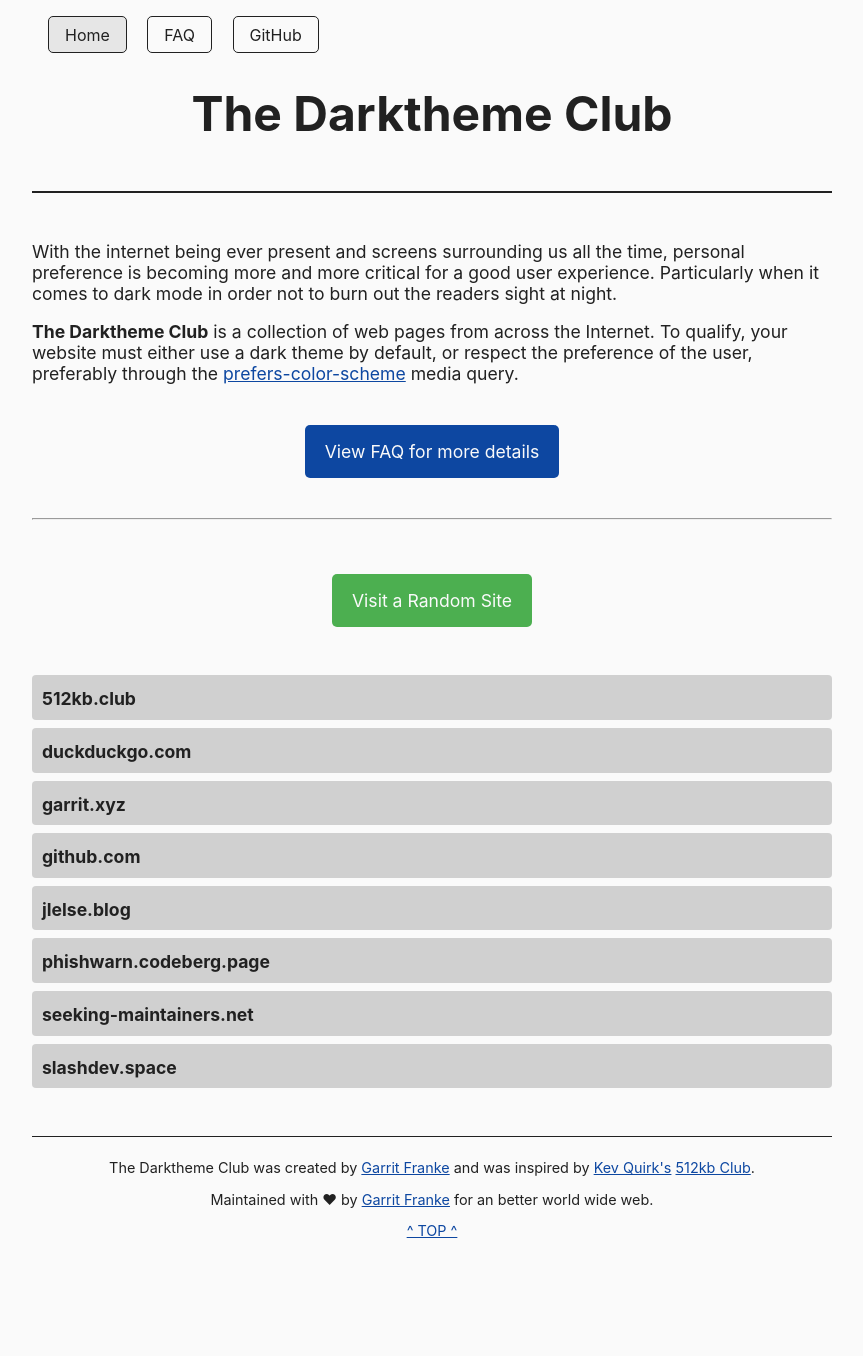
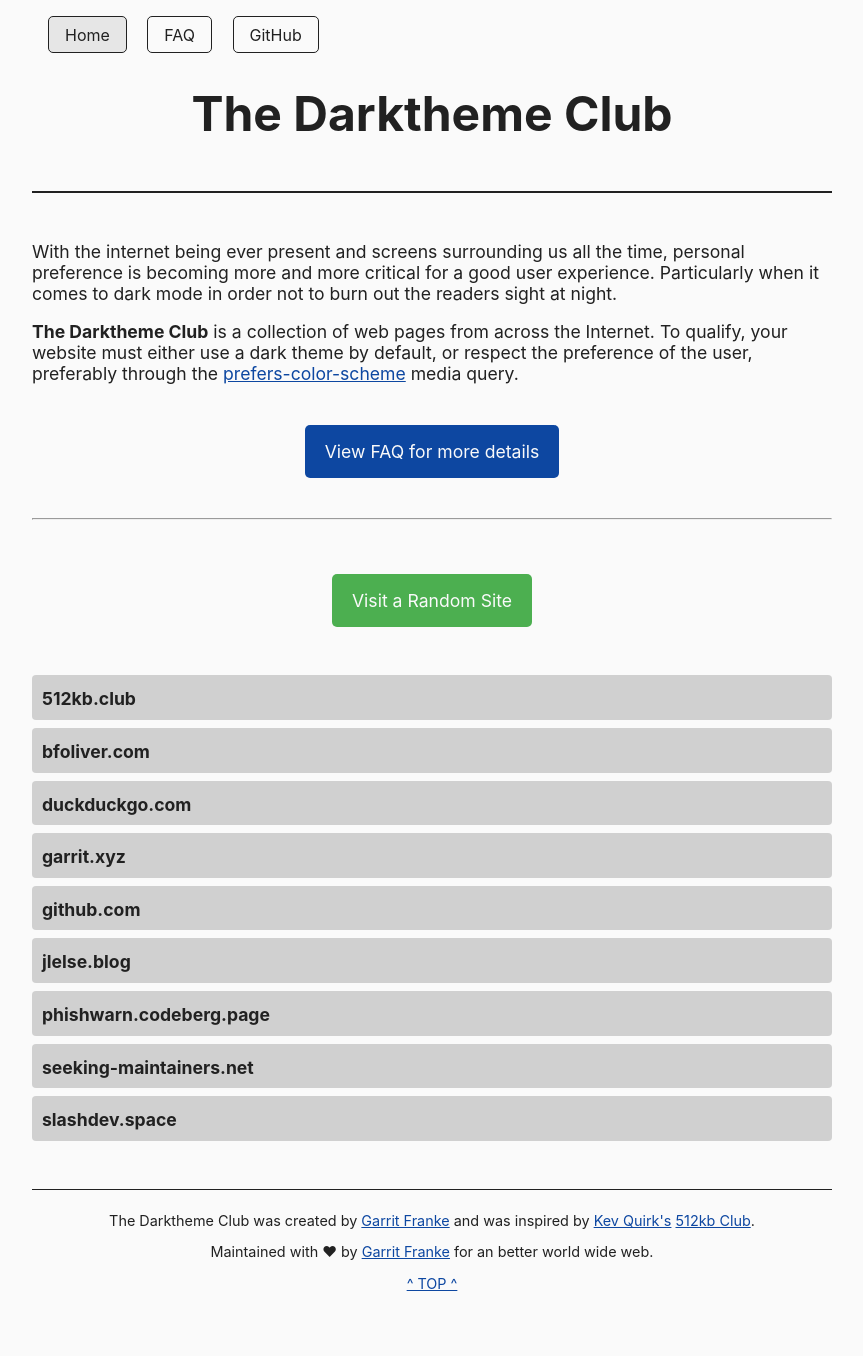
Before and after one commit to katherinek727/darktheme.club, a Jekyll site: the page built from index.md, in a window 1280 px wide. Shown: the whole page, without its empty margins (208-1071 px from the left). Built offline with Jekyll 4.4.1, drawn with Linux system fonts in a browser that asks for light colours; before the commit the page ends 1303 px from its top, so only the background shows below that.

Commit message:
Add bfoliver.com

```diff
--- a/_data/sites.yml
+++ b/_data/sites.yml
@@ -1,5 +1,10 @@
 - domain: 512kb.club
   url: https://512kb.club/
+  method: mediaquery
+  last_checked: 2022-04-16
+
+- domain: bfoliver.com
+  url: https://www.bfoliver.com
   method: mediaquery
   last_checked: 2022-04-16
 
```
